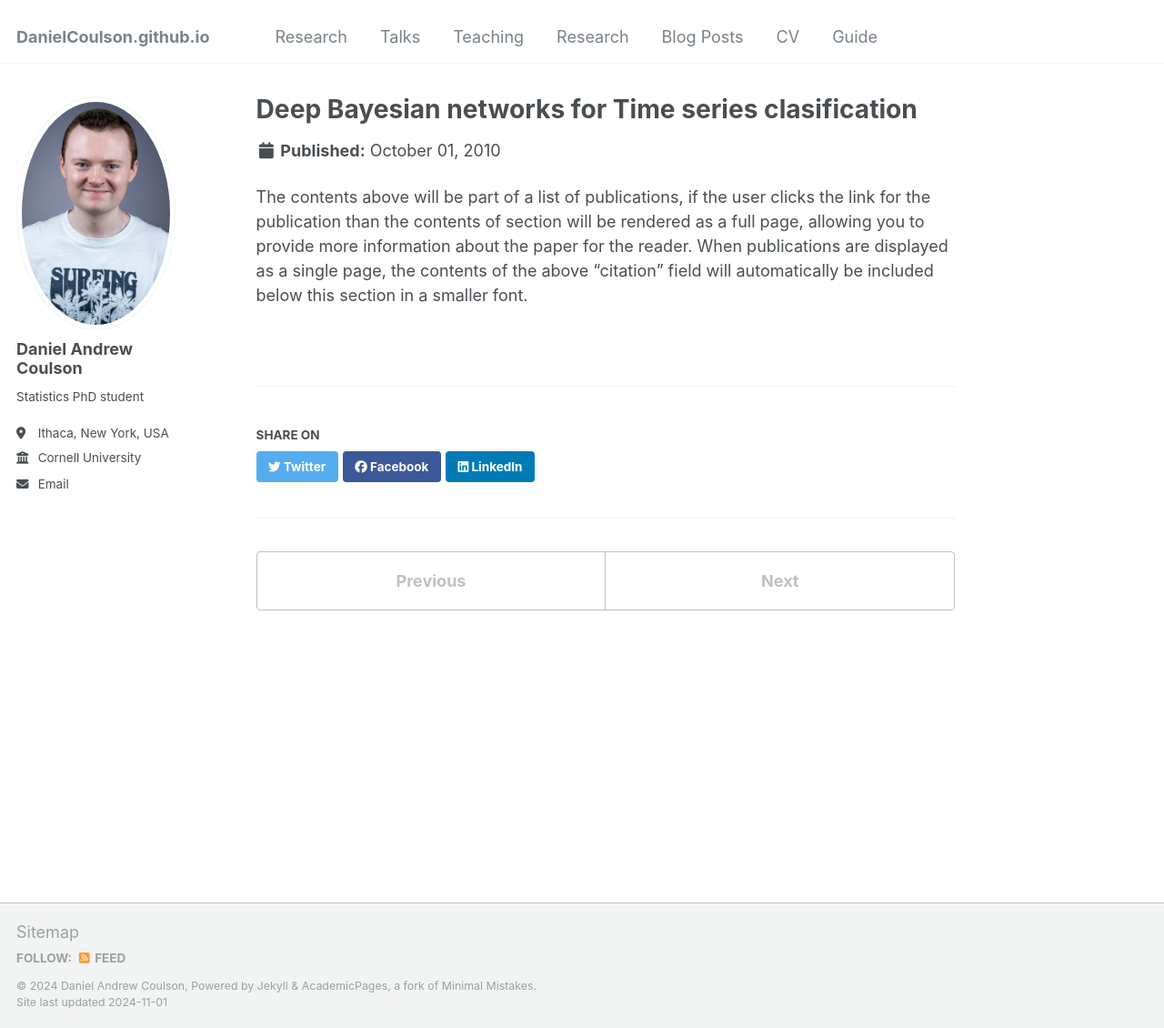
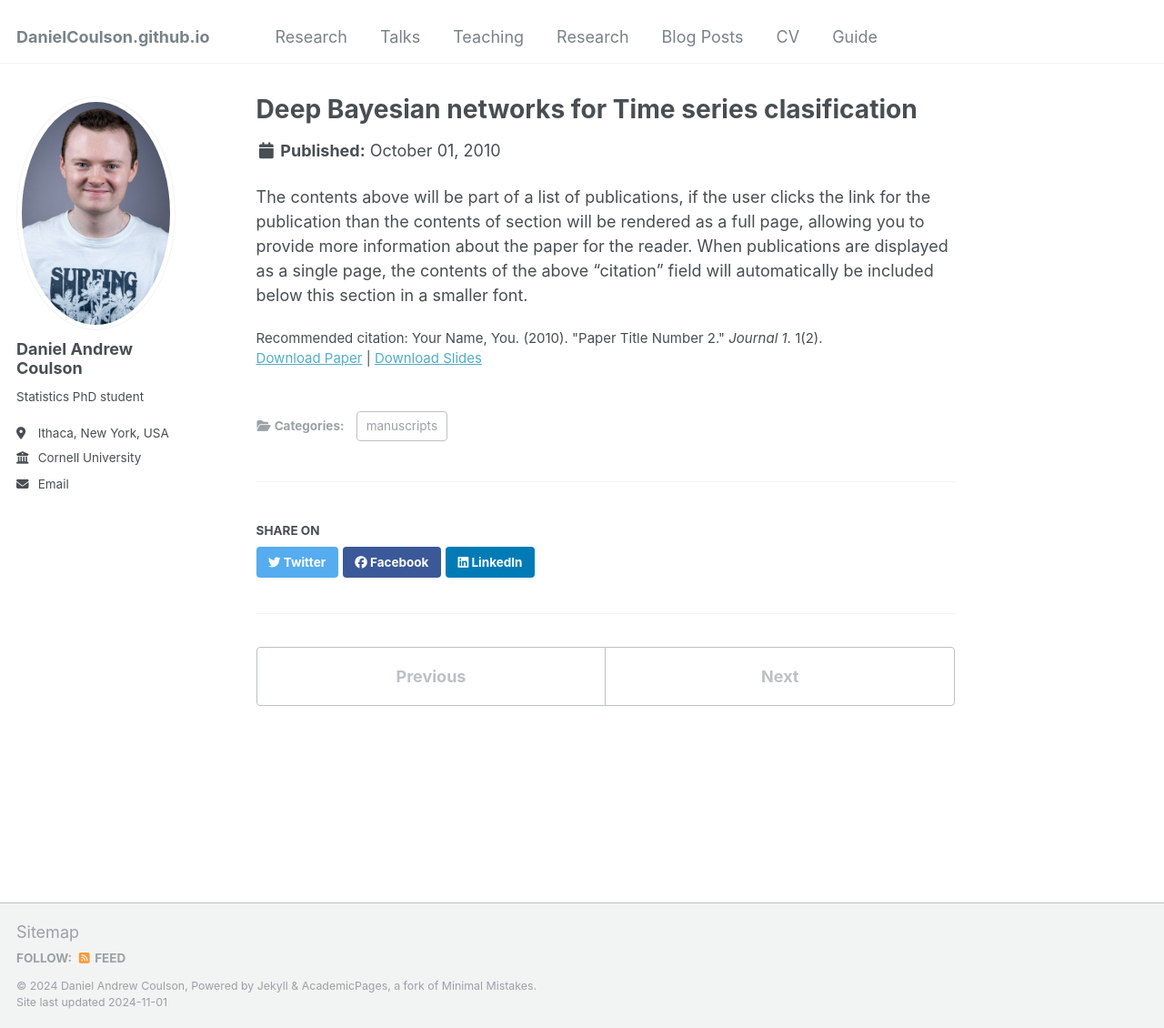
Before and after one commit to DanielCoulson/DanielCoulson.github.io, a Jekyll site: the page built from _publications/2010-10-01-paper-title-number-2.md, in a window 1280 px wide and 1130 px high. Shown: the whole window at 91% size. Built offline with Jekyll 4.4.1, drawn with Linux system fonts in a browser that asks for light colours.

Commit message:
Update 2010-10-01-paper-title-number-2.md

```diff
--- a/_publications/2010-10-01-paper-title-number-2.md
+++ b/_publications/2010-10-01-paper-title-number-2.md
@@ -1,5 +1,14 @@
 ---
 title: "Deep Bayesian networks for Time series clasification"
+collection: publications
+category: manuscripts
+permalink: /publication/2010-10-01-paper-title-number-2
+excerpt: 'This paper is about the number 2. The number 3 is left for future work.'
+date: 2010-10-01
+#venue: 'Journal 1'
+slidesurl: 'http://academicpages.github.io/files/slides2.pdf'
+paperurl: 'http://academicpages.github.io/files/paper2.pdf'
+citation: 'Your Name, You. (2010). &quot;Paper Title Number 2.&quot; <i>Journal 1</i>. 1(2).'
 ---
 
 The contents above will be part of a list of publications, if the user clicks the link for the publication than the contents of section will be rendered as a full page, allowing you to provide more information about the paper for the reader. When publications are displayed as a single page, the contents of the above "citation" field will automatically be included below this section in a smaller font.
```
